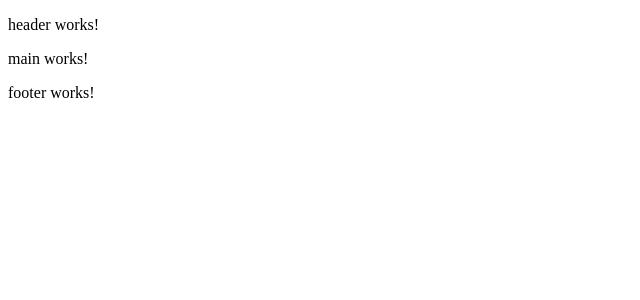
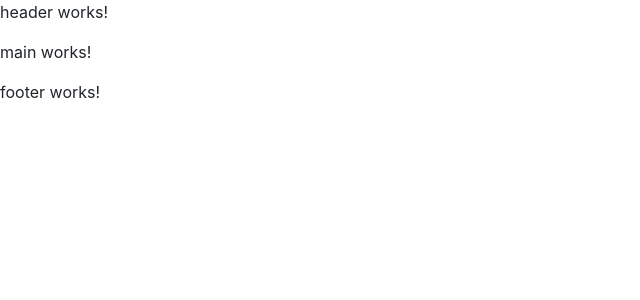
Before and after one commit to sachinPTS/quotesApp, an Angular app: page / in a window 1280 px wide. Shown: the top 300 px of the page, without its empty margins (0-640 px from the left). Built offline with nearby package versions, Linux system fonts and the light colour scheme.

Commit message:
added bootstrap CSS framework

```diff
--- a/package.json
+++ b/package.json
@@ -21,7 +21,8 @@
     "@angular/router": "~9.0.3",
     "rxjs": "~6.5.4",
     "tslib": "^1.10.0",
-    "zone.js": "~0.10.2"
+    "zone.js": "~0.10.2",
+    "bootstrap": "^4.6.0"
   },
   "devDependencies": {
     "@angular-devkit/build-angular": "~0.900.4",
--- a/src/styles.css
+++ b/src/styles.css
@@ -1 +1,2 @@
 /* You can add global styles to this file, and also import other style files */
+@import "../node_modules/bootstrap/dist/css/bootstrap.min.css";
```
